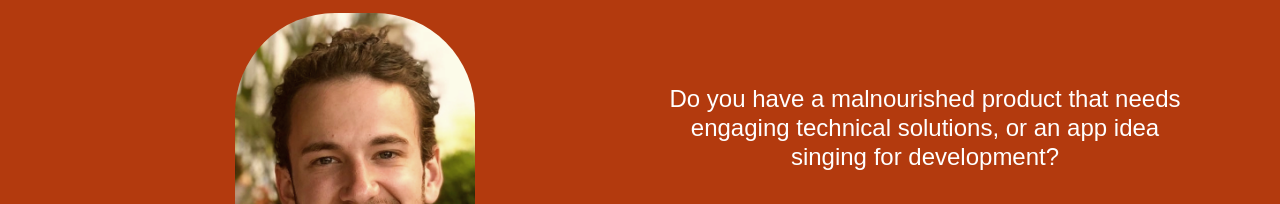
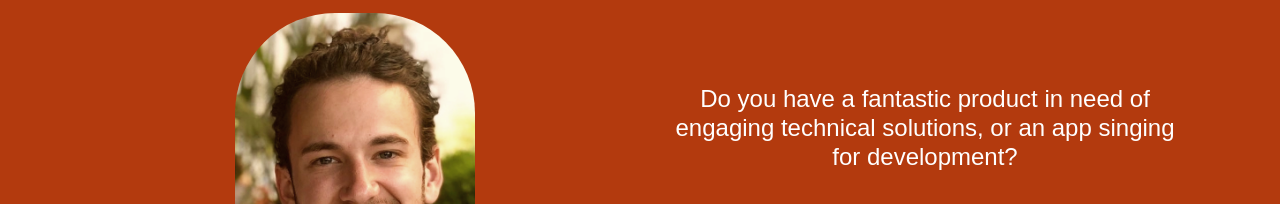
Before and after one commit to puleri/puleri.github.io, a website: page index.html in a window 1280 px wide. Shown: the part 267-471 px from the top of the page. Drawn offline with nearby package versions, Linux system fonts and the light colour scheme; a web font is replaced by a local one.

Commit message:
Copy update

```diff
--- a/index.html
+++ b/index.html
@@ -57,7 +57,7 @@
                         <!-- Masthead Avatar Image-->
                         <img class="masthead-avatar mb-5" src="dist/assets/img/matt-puleri.jpeg" alt="" />
                     </div>
-                    <div class="col-md-6 col-lg-6 col-sm-12 ml-auto"><br /><br /><br /><h4 class="font-weight-light">Do you have a malnourished product that needs engaging technical solutions, or an app idea singing for development?</h4><br />
+                    <div class="col-md-6 col-lg-6 col-sm-12 ml-auto"><br /><br /><br /><h4 class="font-weight-light">Do you have a fantastic product in need of engaging technical solutions, or an app singing for development?</h4><br />
                         <a class="say-hello-link" target="_blank" href="https://www.linkedin.com/in/matthew-puleri/">
                         Say hello <span class="hello-emoji">👋🏼</span>
                         </a>
```
